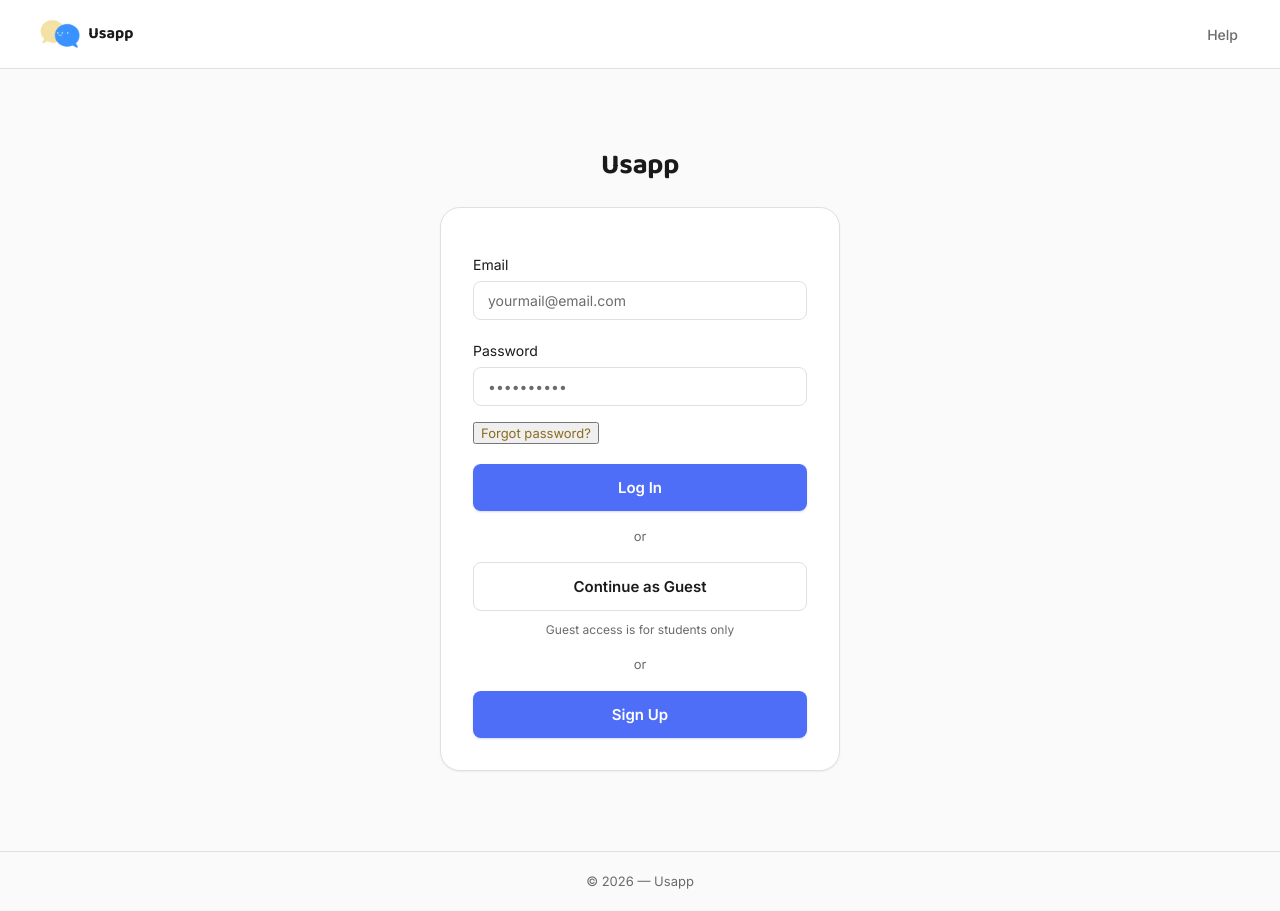
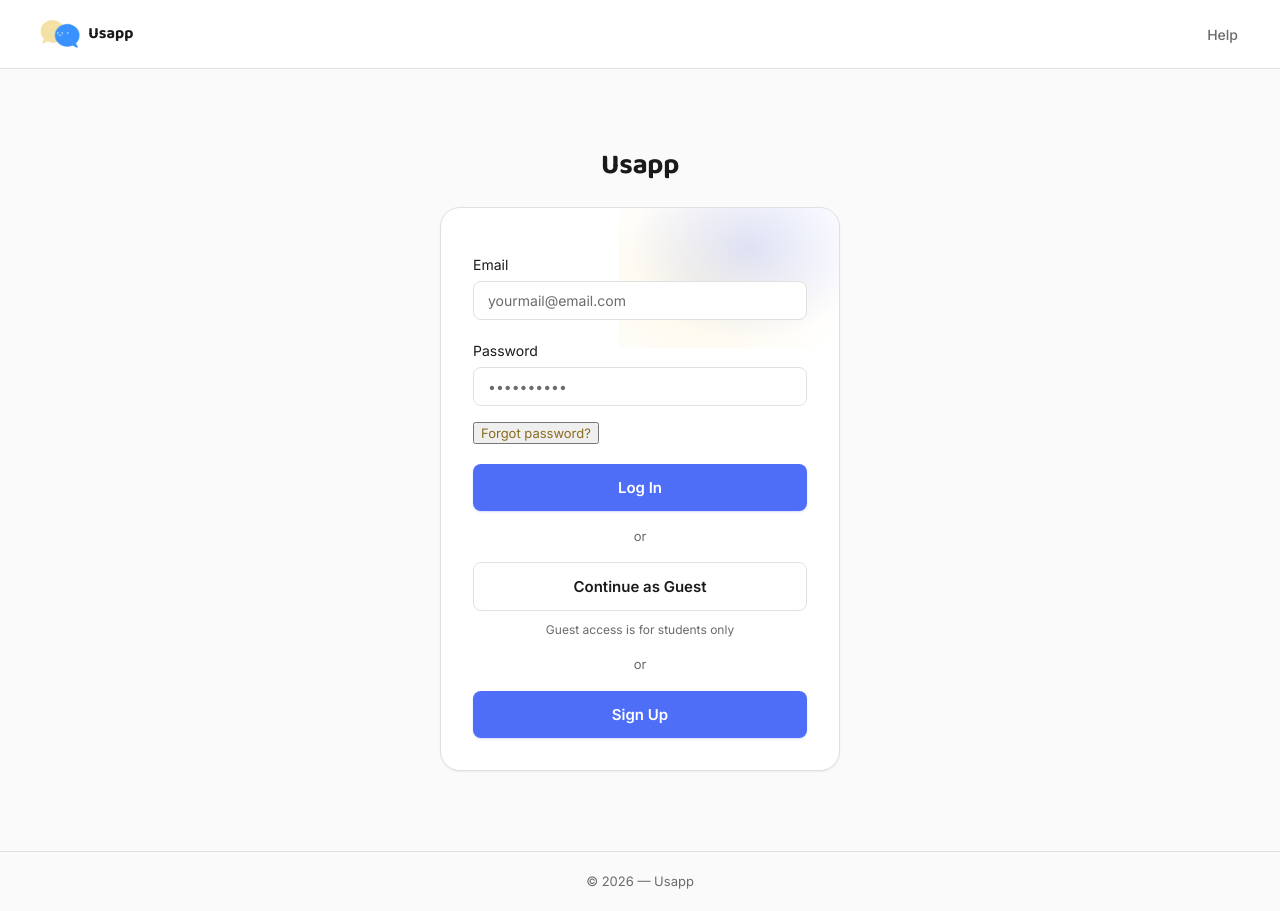
Before and after one commit to gb-eng/usapp-git, a React (Vite) app: page /login in a window 1280 px wide. Built offline with nearby package versions, Linux system fonts and the light colour scheme; no server answers.

Commit message:
26826-0834-glow-3

```diff
--- a/src/components/Modal.css
+++ b/src/components/Modal.css
@@ -20,6 +20,20 @@
   text-align: center;
   box-shadow: var(--shadow-lg);
   animation: modalPopIn 0.2s cubic-bezier(0.16, 1, 0.3, 1);
+  z-index: 0;
+  overflow: hidden;
+}
+
+.modal-card::before {
+  content: '';
+  position: absolute;
+  top: -60px;
+  right: -50px;
+  width: 260px;
+  height: 200px;
+  background: var(--gradient-ambient-glow);
+  pointer-events: none;
+  z-index: -1;
 }
 
 @keyframes overlayFadeIn {
--- a/src/pages/Login.css
+++ b/src/pages/Login.css
@@ -19,6 +19,21 @@
   width: 100%;
   max-width: 400px;
   box-shadow: var(--shadow-sm);
+  position: relative;
+  z-index: 0;
+  overflow: hidden;
+}
+
+.login-card::before {
+  content: '';
+  position: absolute;
+  top: -60px;
+  right: -40px;
+  width: 260px;
+  height: 200px;
+  background: var(--gradient-ambient-glow);
+  pointer-events: none;
+  z-index: -1;
 }
 
 .role-toggle {
--- a/src/pages/StudentDashboard.css
+++ b/src/pages/StudentDashboard.css
@@ -58,7 +58,8 @@
   box-shadow: var(--shadow-sm);
 }
 
-.dashboard-header-card > .btn {
+.dashboard-header-card > .btn,
+.dashboard-header-card > .class-code-box {
   position: relative;
   z-index: 1;
 }
--- a/src/pages/TeacherDashboard.tsx
+++ b/src/pages/TeacherDashboard.tsx
@@ -300,6 +300,7 @@ export default function TeacherDashboard() {
       <Header showLogin={false} showLogout showLeaderboards showMyProfile profileHref="/teacher" />
       <main className="teacher-dashboard">
         <div className="dashboard-header-card">
+          <div className="ambient-glow dashboard-header-glow" aria-hidden="true" />
           <div className="dashboard-header-left">
             <span className="avatar-circle avatar-circle-blue" aria-hidden="true">{initialsOf(teacherName)}</span>
             <div>
--- a/src/styles/DashboardEmpty.css
+++ b/src/styles/DashboardEmpty.css
@@ -6,6 +6,22 @@
   padding: 80px 24px 60px;
   max-width: 500px;
   margin: 0 auto;
+  position: relative;
+  z-index: 0;
+  overflow: hidden;
+}
+
+.dashboard-empty::before {
+  content: '';
+  position: absolute;
+  top: -100px;
+  left: 50%;
+  transform: translateX(-50%);
+  width: 480px;
+  height: 320px;
+  background: var(--gradient-ambient-glow);
+  pointer-events: none;
+  z-index: -1;
 }
 
 .dashboard-empty-icon {
```
